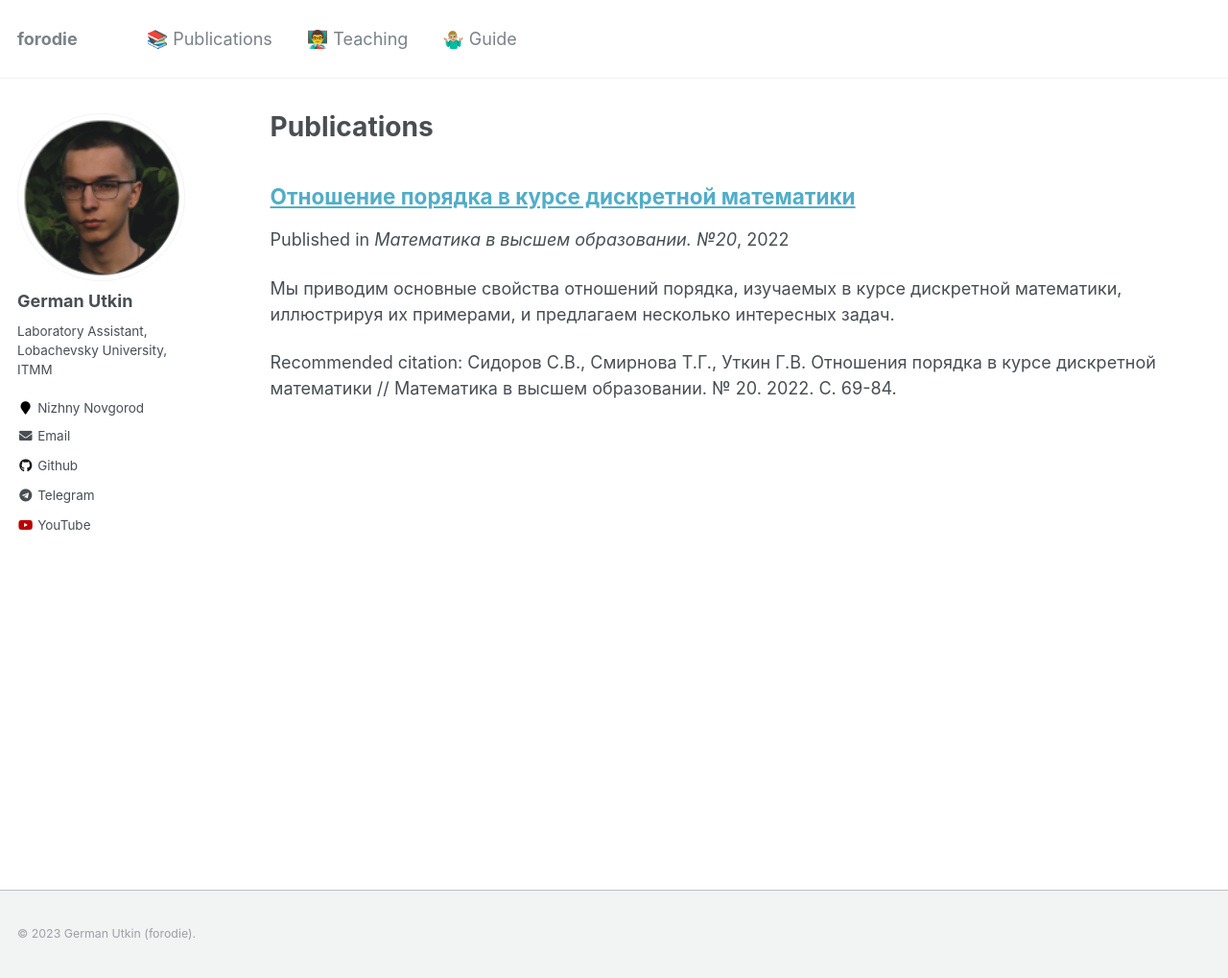
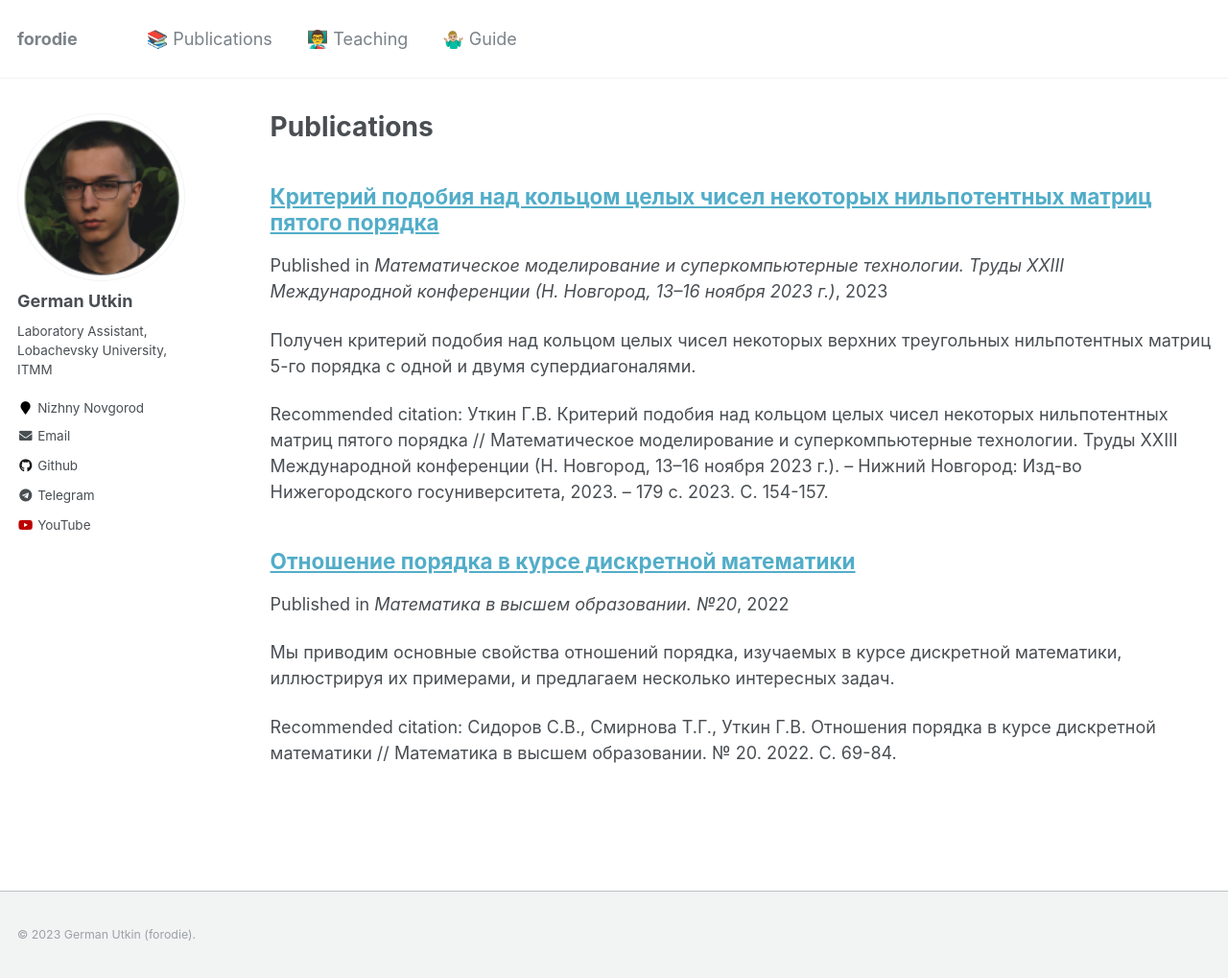
Before and after one commit to forodie/forodie.github.io, a Jekyll site: the page built from _pages/publications.md, in a window 1280 px wide and 1019 px high. Shown: the whole window at 96% size. Built offline with Jekyll 4.4.1, drawn with Linux system fonts in a browser that asks for light colours.

Commit message:
upd files and publications

```diff
--- /dev/null
+++ b/_publications/publicationsMMST2023.md
@@ -0,0 +1,13 @@
+---
+title: "Критерий подобия над кольцом целых чисел некоторых нильпотентных матриц пятого порядка"
+collection: publications
+permalink: /publication/publicationsMMST2023
+excerpt: 'Получен критерий подобия над кольцом целых чисел некоторых верхних треугольных нильпотентных матриц 5-го порядка с одной и двумя супердиагоналями.'
+date: 2023-11-25
+venue: 'Математическое моделирование и суперкомпьютерные технологии. Труды XXIII Международной конференции (Н. Новгород, 13–16 ноября 2023 г.)'
+#paperurl: 'http://forodie.github.io/files/MVO2022.pdf'
+citation: 'Уткин Г.В. Критерий подобия над кольцом целых чисел некоторых нильпотентных матриц пятого порядка // Математическое моделирование и суперкомпьютерные технологии. Труды XXIII Международной конференции (Н. Новгород, 13–16 ноября 2023 г.). – Нижний Новгород: Изд-во Нижегородского госуниверситета, 2023. – 179 с. 2023. С. 154-157.'
+---
+Получен критерий подобия над кольцом целых чисел некоторых верхних треугольных нильпотентных матриц 5-го порядка с одной и двумя супердиагоналями.
+
+[Download paper here](http://forodie.github.io/files/MMST2023_Proceedings.pdf)
```
Also changed, not shown: _pages/about.md (+1 -0 lines), 2 other files.
